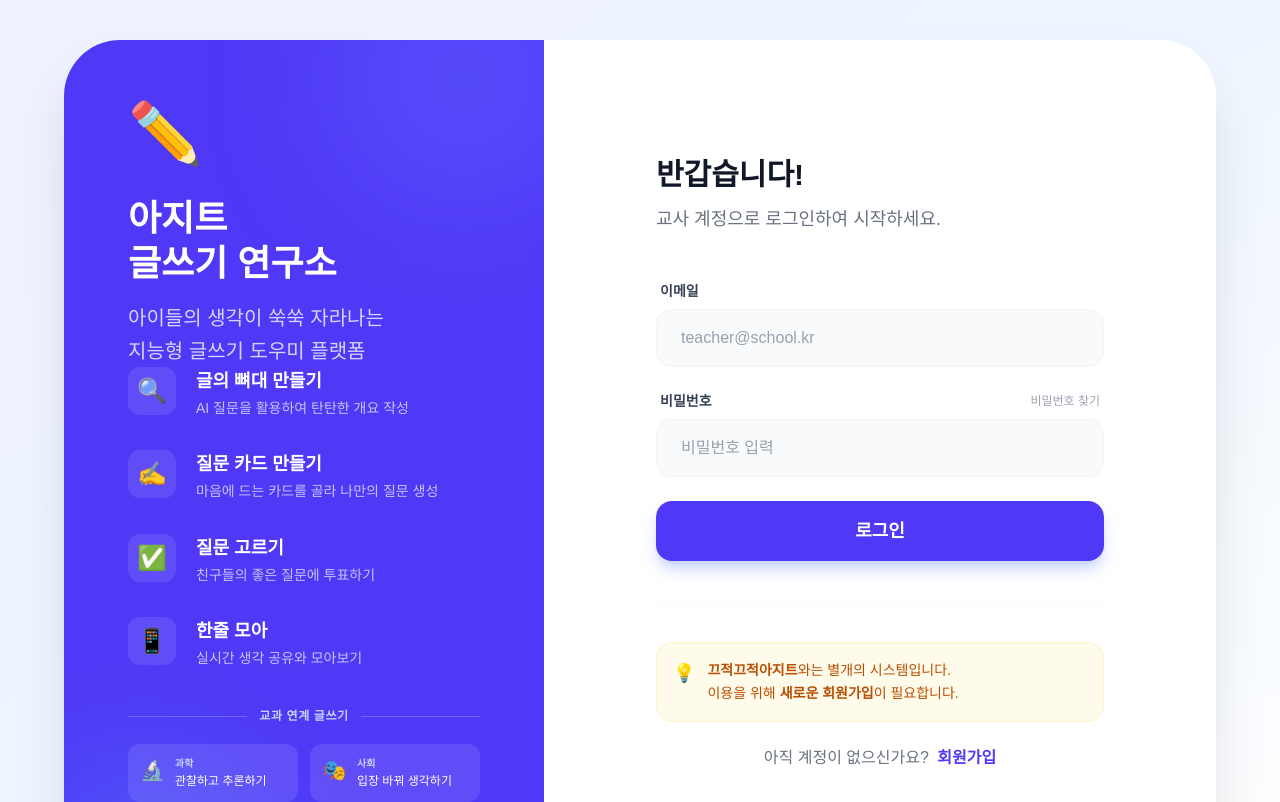
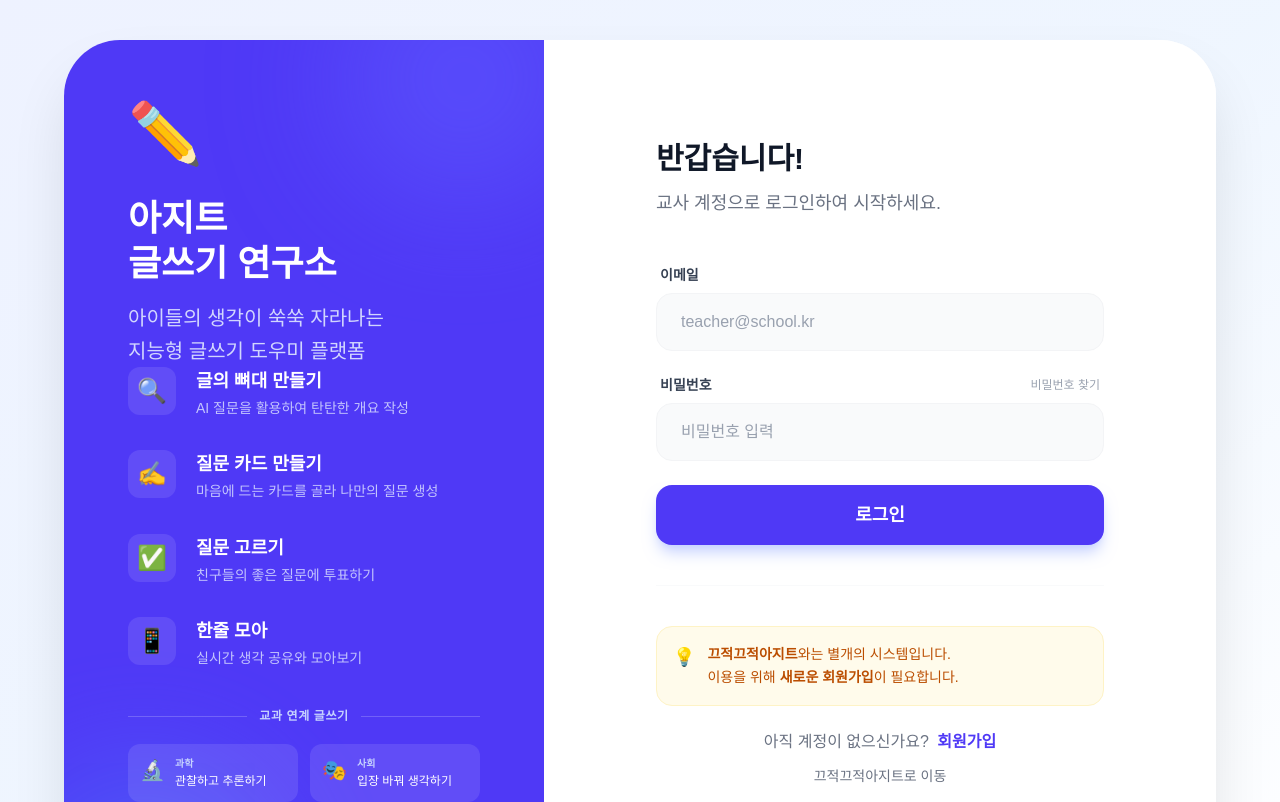
Before and after one commit to 01056649000yoo/writing-helper, a Next.js app: page /login in a window 1280 px wide. Shown: the top 802 px of the page. Built offline with nearby package versions, Linux system fonts and the light colour scheme; no server answers.

Commit message:
Add main site link to login page

```diff
--- a/src/app/login/page-client.tsx
+++ b/src/app/login/page-client.tsx
@@ -126,6 +126,14 @@ export default function LoginPageClient() {
                   회원가입
                 </Link>
               </p>
+              <p className="mt-3 text-sm text-gray-400">
+                <a
+                  href="https://xn--9y2br3k43n.kr"
+                  className="font-medium text-gray-500 underline-offset-4 hover:text-indigo-600 hover:underline"
+                >
+                  끄적끄적아지트로 이동
+                </a>
+              </p>
             </div>
 
             <p className="text-center text-xs text-gray-300 mt-8 font-medium">
```
